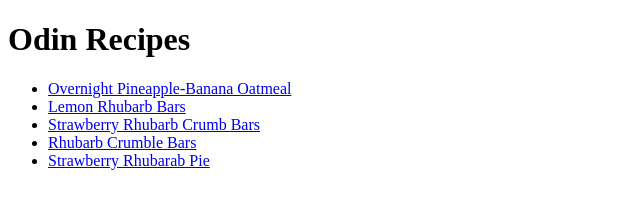
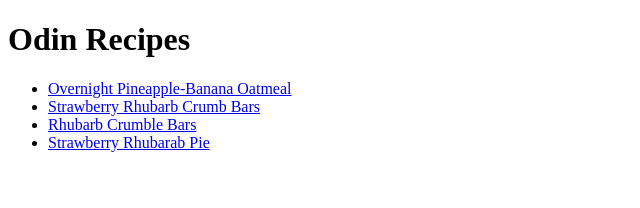
Before and after one commit to h-raven/odin-recipes, a plain HTML site: page index.html in a window 1280 px wide. Shown: the whole page, without its empty margins (0-640 px from the left). Drawn offline with Linux system fonts and the light colour scheme.

Commit message:
Delete link to Lemon Rhubarb Bar recipe from index.html

```diff
--- a/index.html
+++ b/index.html
@@ -8,7 +8,6 @@
         <h1>Odin Recipes</h1>
         <ul>
             <li><a href="./recipes/overnight-pineapple-banana-oatmeal.html">Overnight Pineapple-Banana Oatmeal</a></li>
-            <li><a href="./recipes/lemon-rhubarb-bars.html">Lemon Rhubarb Bars</a></li>
             <li><a href="./recipes/strawberry-rhubarb-crumb-bars.html">Strawberry Rhubarb Crumb Bars</a></li>
             <li><a href="./recipes/rhubarb-crumble-bars.html">Rhubarb Crumble Bars</a></li>
             <li><a href="./recipes/strawberry-rhubarb-pie.html">Strawberry Rhubarab Pie</a></li>
```
